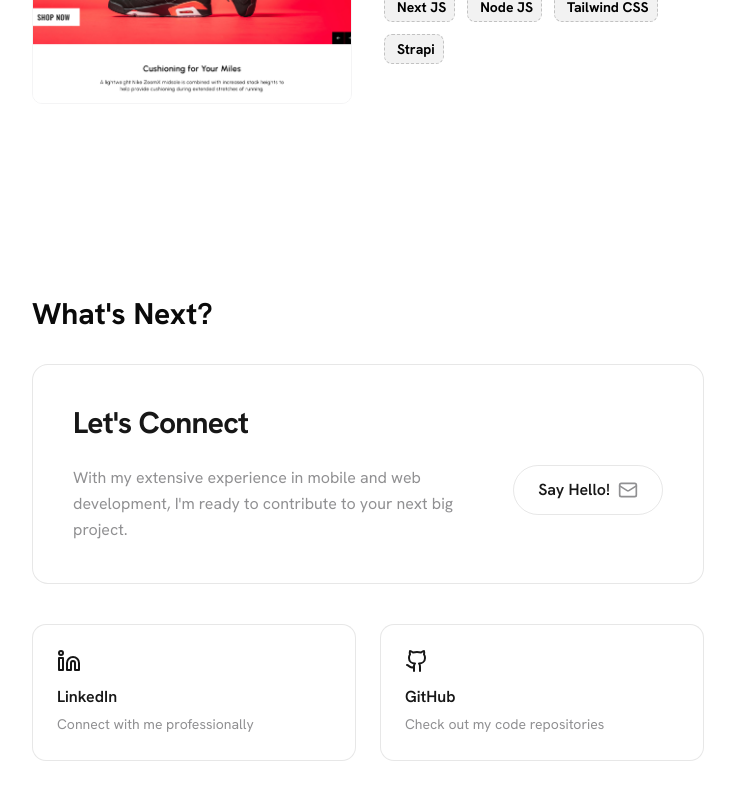
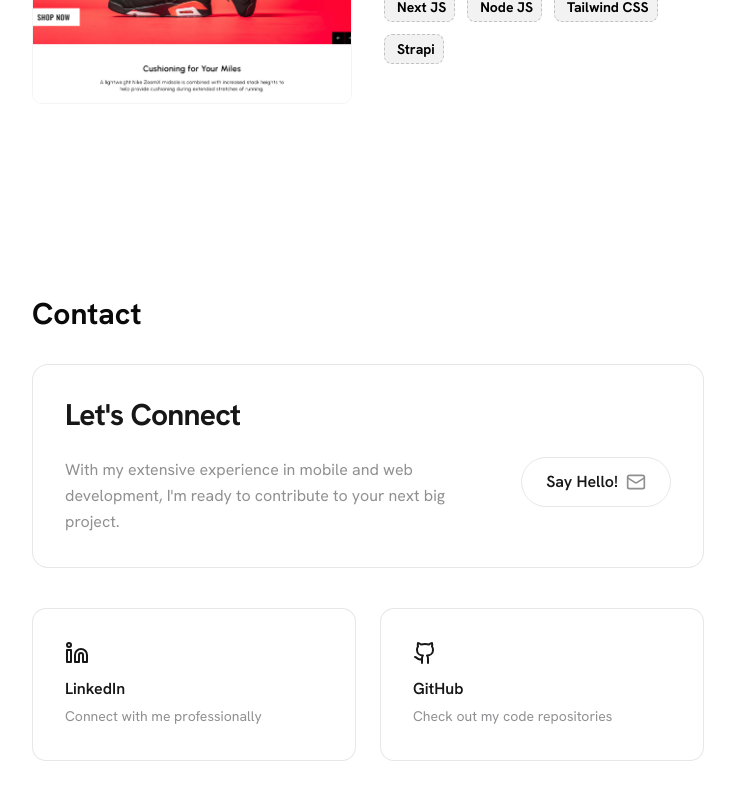
Before and after one commit to Neel2107/portfolio, a Next.js app: page / in a window 1280 px wide. Shown: the part 3838-4638 px from the top of the page, without its empty margins (272-1007 px from the left). Built offline with nearby package versions, Linux system fonts and the light colour scheme.

Commit message:
Extract reusable copy email button

```diff
--- a/src/components/ContactSection.tsx
+++ b/src/components/ContactSection.tsx
@@ -1,24 +1,23 @@
 import SectionTitle from "@/components/SectionTitle";
-import { cn } from "@/lib/utils";
+import CopyEmailButton from "@/components/common/CopyEmailButton";
 import { ANIMATION, CONTAINER_STYLES, socialLinks } from "@/utils/constants";
-import { Mail } from "lucide-react";
 import { motion } from "motion/react";
 
 const ContactSection = () => {
   return (
     <motion.div
-      className={cn(CONTAINER_STYLES.section, "md:mb-26")}
+      className={CONTAINER_STYLES.section}
       id="contact"
       {...ANIMATION}
     >
       <div className={CONTAINER_STYLES.sectionContent}>
-        <SectionTitle title="What's Next?" />
+        <SectionTitle title="Contact" />
 
         <div
           className={`${CONTAINER_STYLES.spacing.contentTop} ${CONTAINER_STYLES.spacing.elementGap}`}
         >
           <motion.div
-            className="bg-background dark:bg-zinc-900/20 p-6 sm:p-10 rounded-2xl border border-primary/10 hover:border-primary/20 transition-all"
+            className="bg-background dark:bg-zinc-900/20 p-6 sm:p-8 rounded-2xl border border-primary/10 hover:border-primary/20 transition-all"
             {...ANIMATION}
             transition={{ duration: 0.5, delay: 0.2 }}
           >
@@ -30,15 +29,7 @@ const ContactSection = () => {
                 With my extensive experience in mobile and web development,
                 I&apos;m ready to contribute to your next big project.
               </p>
-              <motion.a
-                href="mailto:neelpatel805804@gmail.com"
-                className="group inline-flex items-center gap-2 rounded-full  px-6 py-3 font-semibold text-primary border border-primary/10 hover:border-primary/40 transition-all duration-300 self-start"
-              >
-                <span className="whitespace-nowrap text-primary">
-                  Say Hello!
-                </span>
-                <Mail className="h-5 w-5 transition-transform group-hover:translate-x-1 text-secondary" />
-              </motion.a>
+              <CopyEmailButton email="neelx2107@gmail.com" />
             </div>
           </motion.div>
 
@@ -53,7 +44,7 @@ const ContactSection = () => {
                 href={social.href}
                 target="_blank"
                 rel="noopener noreferrer"
-                className="bg-background dark:bg-zinc-900/20 p-6 rounded-xl border border-primary/10 hover:border-primary/20 transition-all"
+                className="bg-background dark:bg-zinc-900/20 p-6 sm:p-8 rounded-xl border border-primary/10 hover:border-primary/20 transition-all"
                 initial={{ opacity: 0, filter: "blur(4px)" }}
                 whileInView={{ opacity: 1, filter: "blur(0px)" }}
                 viewport={{ once: true }}
--- /dev/null
+++ b/src/components/common/CopyEmailButton.tsx
@@ -0,0 +1,90 @@
+'use client';
+
+import { cn } from '@/lib/utils';
+import { Check, Mail } from 'lucide-react';
+import { useCallback, useEffect, useState } from 'react';
+
+interface CopyEmailButtonProps {
+  email: string;
+  label?: string;
+  tooltipText?: string;
+  copiedText?: string;
+  className?: string;
+}
+
+const RESET_TIMEOUT_MS = 1600;
+
+const CopyEmailButton = ({
+  email,
+  label = 'Say Hello!',
+  tooltipText = 'Copy email',
+  copiedText = 'Copied!',
+  className,
+}: CopyEmailButtonProps) => {
+  const [copied, setCopied] = useState(false);
+
+  useEffect(() => {
+    if (!copied) return;
+
+    const timeout = window.setTimeout(() => {
+      setCopied(false);
+    }, RESET_TIMEOUT_MS);
+
+    return () => window.clearTimeout(timeout);
+  }, [copied]);
+
+  const handleCopy = useCallback(async () => {
+    try {
+      if (!navigator.clipboard?.writeText) {
+        throw new Error('Clipboard API unavailable');
+      }
+
+      await navigator.clipboard.writeText(email);
+      setCopied(true);
+    } catch {
+      // Fallback for restricted clipboard environments.
+      window.open(`mailto:${email}`, '_self');
+      setCopied(false);
+    }
+  }, [email]);
+
+  return (
+    <button
+      type="button"
+      onClick={handleCopy}
+      aria-label="Copy email address"
+      className={cn(
+        'group relative inline-flex items-center gap-2 rounded-full px-6 py-3 font-semibold text-primary border border-primary/10 hover:border-primary/40 transition-all duration-300 self-start active:scale-[0.98]',
+        className,
+      )}
+    >
+      <span
+        className={cn(
+          'pointer-events-none absolute -top-10 left-1/2 z-10 -translate-x-1/2 rounded-md border border-primary/20 bg-background px-2 py-1 text-xs font-medium text-primary shadow-sm whitespace-nowrap transition-all duration-200',
+          copied
+            ? 'opacity-100 translate-y-0'
+            : 'opacity-0 translate-y-1 group-hover:opacity-100 group-hover:translate-y-0 group-focus-visible:opacity-100 group-focus-visible:translate-y-0',
+        )}
+      >
+        {copied ? copiedText : tooltipText}
+      </span>
+      <span className="whitespace-nowrap text-primary">{label}</span>
+      <span className="relative inline-flex size-5 items-center justify-center">
+        <Mail
+          className={cn(
+            'absolute size-5 text-secondary transition-all duration-200 ease-out',
+            copied ? 'scale-75 opacity-0 blur-[2px]' : 'scale-100 opacity-100 blur-0',
+          )}
+        />
+        <Check
+          className={cn(
+            'absolute size-5 text-primary transition-all duration-200 ease-out',
+            copied ? 'scale-100 opacity-100 blur-0' : 'scale-75 opacity-0 blur-[2px]',
+          )}
+        />
+      </span>
+    </button>
+  );
+};
+
+export default CopyEmailButton;
```
